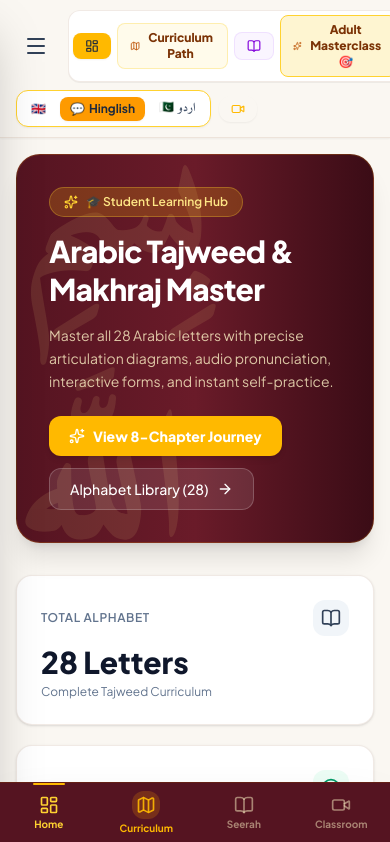
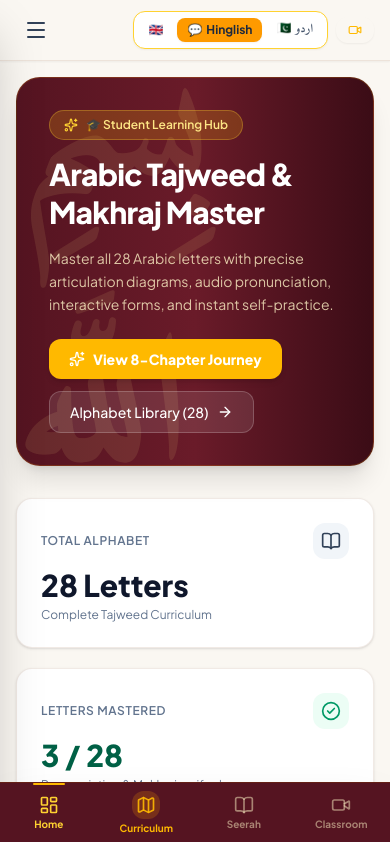
Before and after one commit to Shahbaz18-netizen/Tajweed-Seerah, a React (Vite) app: page / in a window 390 px wide. Shown: the top 842 px of the page. Built offline with nearby package versions, Linux system fonts and the light colour scheme; a web font is replaced by a local one.

Commit message:
Hide top header tab bar on mobile screens to prevent congestion

```diff
--- a/src/components/Header.tsx
+++ b/src/components/Header.tsx
@@ -36,9 +36,9 @@ export const Header: React.FC<HeaderProps> = ({
           <Menu className="w-6 h-6" />
         </button>
 
-        {/* Quick Nav Links (Visible across desktop & tablet) */}
+        {/* Quick Nav Links (Hidden on mobile, accessible via hamburger menu) */}
         {onSelectTab && (
-          <div className="flex items-center gap-1.5 bg-white p-1 rounded-xl border border-amber-900/10 shadow-2xs">
+          <div className="hidden md:flex items-center gap-1.5 bg-white p-1 rounded-xl border border-amber-900/10 shadow-2xs">
             <button
               onClick={() => onSelectTab('dashboard')}
               className={`px-3 py-1.5 rounded-lg text-xs font-bold transition-all flex items-center gap-1.5 ${
```
